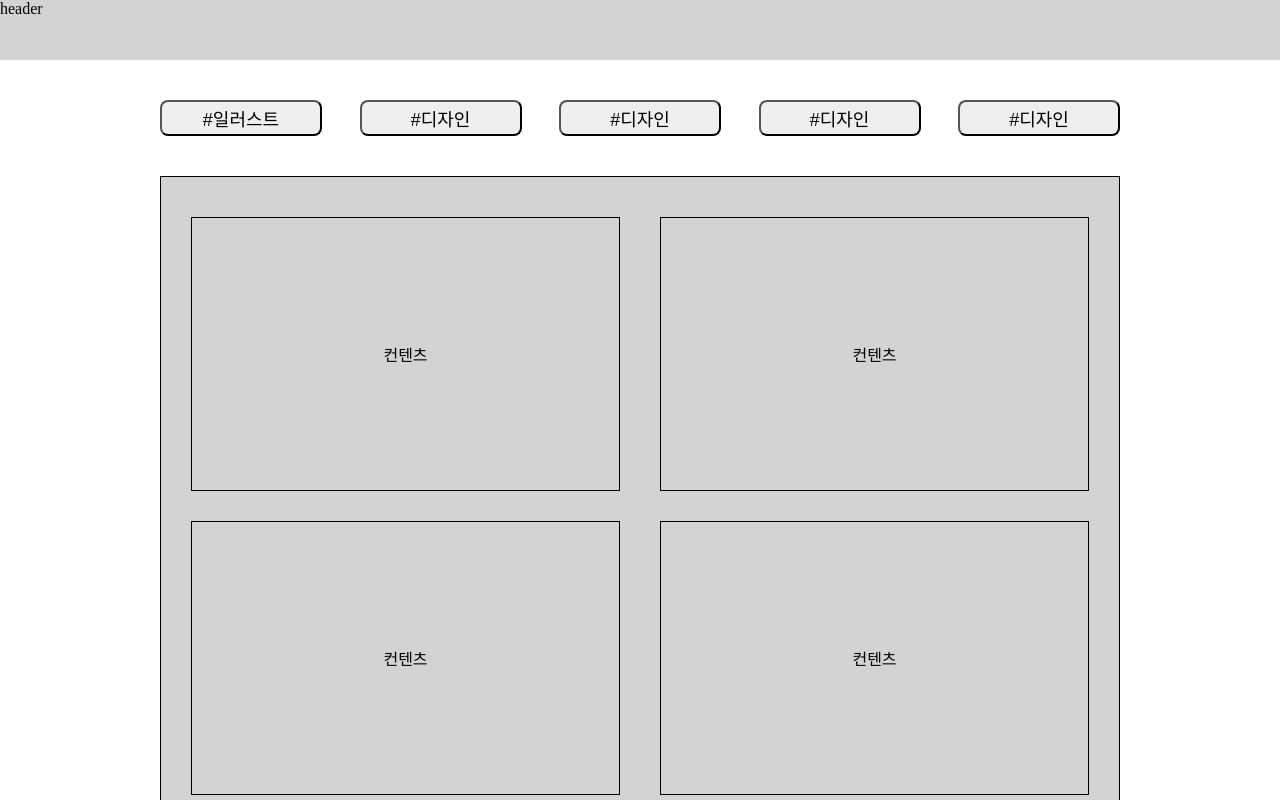
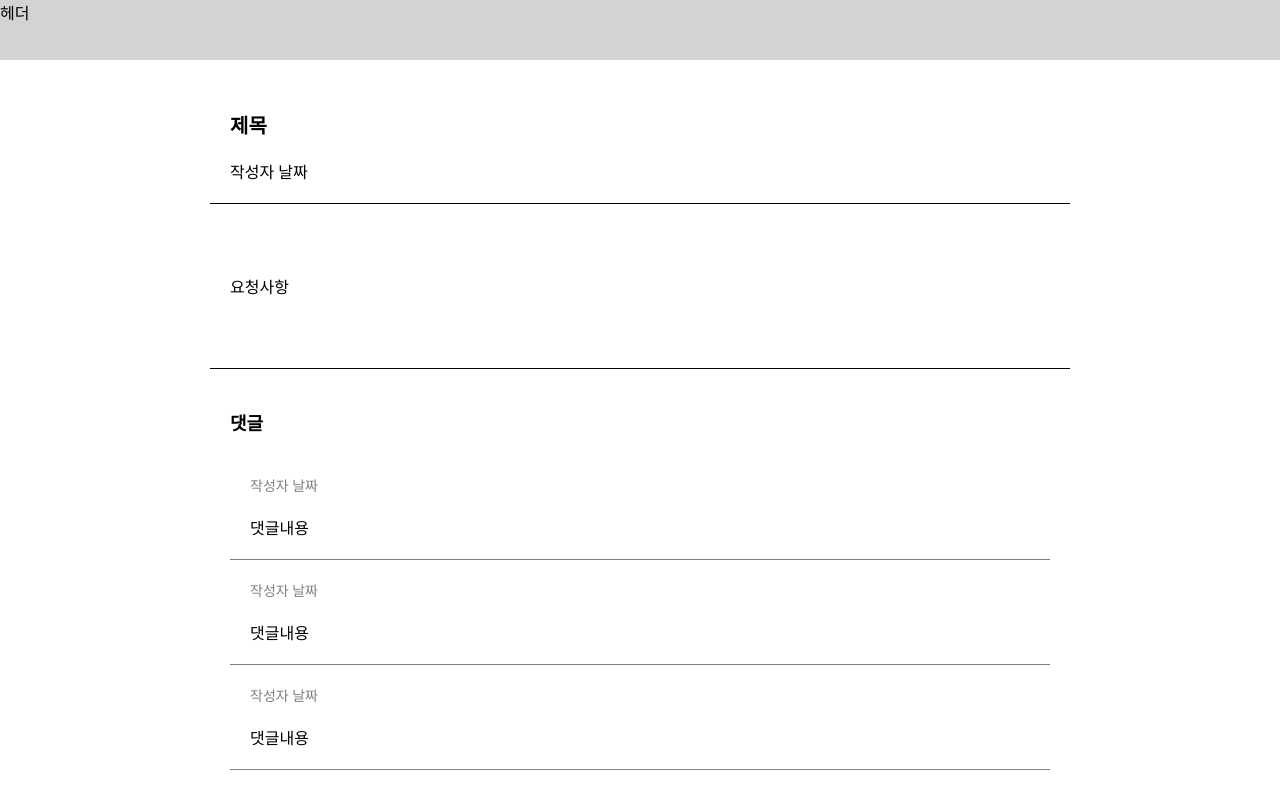
Before and after one commit to pickpickpick-project/pickpickpick-front, a React (Create React App) app: page / in a window 1280 px wide. Shown: the top 800 px of the page. Built offline with nearby package versions, Linux system fonts and the light colour scheme.

Commit message:
feat: 문의게시판 구조

```diff
--- a/src/App.tsx
+++ b/src/App.tsx
@@ -1,10 +1,16 @@
 import React from "react";
 import Main from "./pages/Home/Main";
+import InquiryBoard from "./pages/Inquiry/InquiryBoard";
+import InquirtPost from "./pages/Inquiry/InquiryPost";
+import InquiryWritePage from "./pages/Inquiry/InquiryWirtePage";
 
 function App() {
   return (
     <div className="App" style={{ margin: "-8px" }}>
-      <Main />
+      {/* <Main /> */}
+      {/* <InquiryBoard /> */}
+      {/* <InquiryWritePage /> */}
+      <InquirtPost />
     </div>
   );
 }
--- /dev/null
+++ b/src/components/Inquiry/PostCommentItem.tsx
@@ -0,0 +1,30 @@
+import styled from "styled-components";
+
+const ItemStyle = styled.div`
+  .post-comment-item {
+    padding: 20px;
+    border-bottom: 1px solid gray;
+
+    .post-comment-item-info {
+      font-size: 14px;
+      color: gray;
+    }
+
+    .post-comment-item-content {
+      margin-top: 20px;
+    }
+  }
+`;
+
+const PostCommentItem = () => {
+  return (
+    <ItemStyle>
+      <div className="post-comment-item">
+        <div className="post-comment-item-info">작성자 날짜</div>
+        <div className="post-comment-item-content">댓글내용</div>
+      </div>
+    </ItemStyle>
+  );
+};
+
+export default PostCommentItem;
--- /dev/null
+++ b/src/pages/Inquiry/InquiryBoard.tsx
@@ -0,0 +1,58 @@
+import styled from "styled-components";
+import BoardTable from "../../components/Inquiry/BoardTable";
+
+const InquiryStyle = styled.div`
+  .header {
+    height: 60px;
+    background-color: lightgray;
+  }
+
+  .main {
+    margin: 40px 10rem;
+    margin-bottom: 60px;
+  }
+
+  .title {
+    font-size: 24px;
+    font-weight: bold;
+    margin: 50px 0;
+  }
+
+  .write {
+    display: flex;
+    justify-content: flex-end;
+    margin-top: 50px;
+
+    .write-button {
+      font-size: 18px;
+      padding: 5px 20px;
+      cursor: pointer;
+    }
+  }
+
+  footer {
+    position: absolute;
+    bottom: 0;
+    width: 100%;
+    background-color: lightgray;
+    height: 60px;
+  }
+`;
+
+const InquiryBoard = () => {
+  return (
+    <InquiryStyle>
+      <div className="header">헤더</div>
+      <section className="main">
+        <div className="title">문의 게시판</div>
+        <BoardTable />
+        <div className="write">
+          <button className="write-button">글 작성</button>
+        </div>
+      </section>
+      <footer>footer</footer>
+    </InquiryStyle>
+  );
+};
+
+export default InquiryBoard;
--- /dev/null
+++ b/src/pages/Inquiry/InquiryPost.tsx
@@ -0,0 +1,106 @@
+import styled from "styled-components";
+import PostCommentItem from "../../components/Inquiry/PostCommentItem";
+
+const PostStyle = styled.div`
+  .header {
+    height: 60px;
+    background-color: lightgray;
+  }
+
+  .main {
+    margin: 40px 10rem;
+    margin-bottom: 60px;
+  }
+
+  .post-header {
+    font-size: 20px;
+    margin: 50px;
+    padding-left: 20px;
+    border-bottom: 1px solid black;
+
+    .post-header-title {
+      margin: 20px 0;
+      font-weight: bold;
+    }
+    .post-header-info {
+      font-size: 16px;
+      margin-bottom: 20px;
+    }
+  }
+  .post-body {
+    margin: 50px;
+    padding: 20px;
+  }
+
+  .post-comment {
+    border-top: 1px solid black;
+    margin: 50px;
+    padding: 20px;
+
+    .post-comment-title {
+      font-weight: bold;
+      font-size: 18px;
+      margin: 20px 0;
+    }
+
+    .post-comment-section {
+      width: 100%;
+      text-align: center;
+      display: flex;
+      justify-content: center;
+      align-items: center;
+      margin-top: 50px;
+
+      .post-comment-input {
+        width: 80%;
+        height: 80px;
+        padding: 20px;
+      }
+
+      .post-comment-button {
+        height: 80px;
+        margin-left: 20px;
+        width: 80px;
+      }
+    }
+  }
+
+  footer {
+    position: relative;
+    bottom: 0;
+    width: 100%;
+    background-color: lightgray;
+    height: 60px;
+  }
+`;
+
+const InquirtPost = () => {
+  return (
+    <PostStyle>
+      <div className="header">헤더</div>
+      <section className="main">
+        <div className="post-header">
+          <div className="post-header-title">제목</div>
+          <div className="post-header-info">작성자 날짜</div>
+        </div>
+        <div className="post-body">요청사항</div>
+        <div className="post-comment">
+          <div className="post-comment-title">댓글</div>
+          <div className="post-comment-container">
+            <PostCommentItem />
+            <PostCommentItem />
+            <PostCommentItem />
+          </div>
+
+          <div className="post-comment-section">
+            <textarea className="post-comment-input" />
+            <button className="post-comment-button">등록</button>
+          </div>
+        </div>
+      </section>
+      <footer>footer</footer>
+    </PostStyle>
+  );
+};
+
+export default InquirtPost;
--- /dev/null
+++ b/src/pages/Inquiry/InquiryWirtePage.tsx
@@ -0,0 +1,33 @@
+import styled from "styled-components";
+
+const PageStyle = styled.div`
+  .header {
+    height: 60px;
+    background-color: lightgray;
+  }
+
+  .main {
+    margin: 40px 10rem;
+    margin-bottom: 60px;
+  }
+
+  footer {
+    position: absolute;
+    bottom: 0;
+    width: 100%;
+    background-color: lightgray;
+    height: 60px;
+  }
+`;
+
+const InquiryWritePage = () => {
+  return (
+    <PageStyle>
+      <div className="header">헤더</div>
+      <section className="main"></section>
+      <footer>footer</footer>
+    </PageStyle>
+  );
+};
+
+export default InquiryWritePage;
```
Also changed, not shown: src/components/Inquiry/BoardTable.tsx (added, +69 -0 lines).
